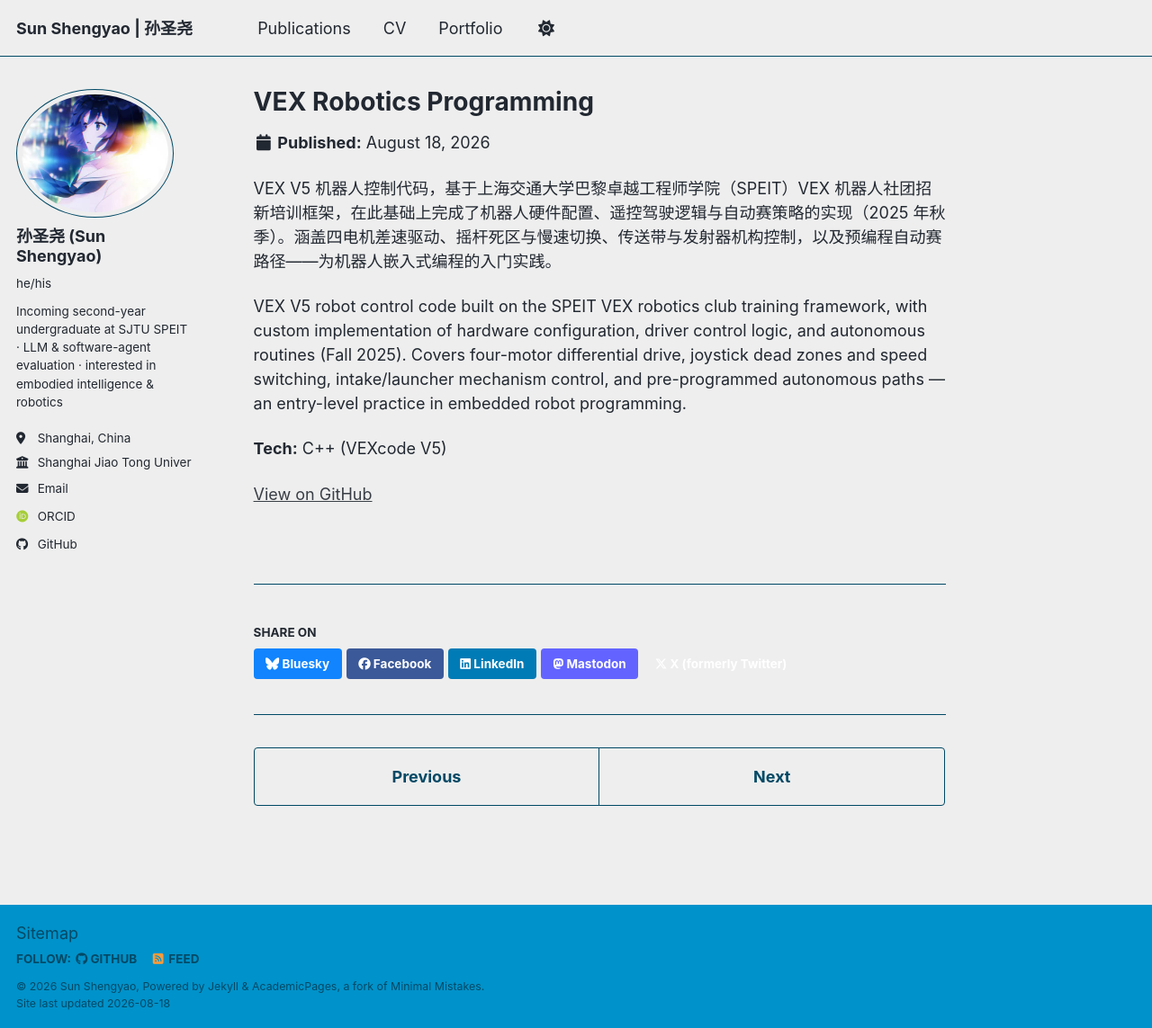
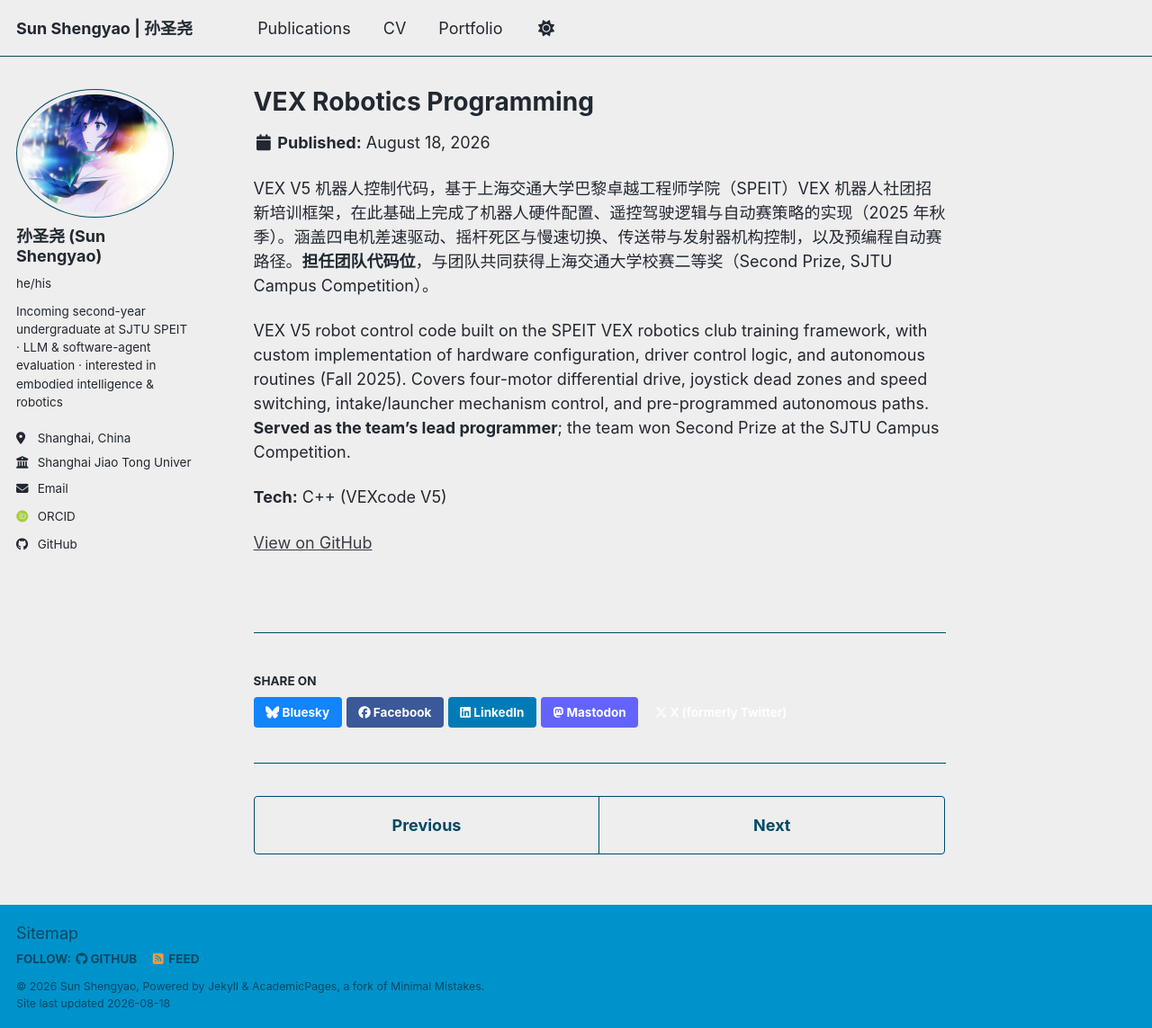
Before and after one commit to shushuyang231/shushuyang231.github.io, a Jekyll site: the page built from _portfolio/vex-robotics.md, in a window 1280 px wide and 1143 px high. Shown: the whole window at 90% size. Built offline with Jekyll 4.4.1, drawn with Linux system fonts in a browser that asks for light colours; some web fonts are replaced; a script bundle is joined from its source files by our own code; library files that are not in the unit come from our copies.

Commit message:
Add VEX competition achievement: lead programmer, 2nd Prize at SJTU campus competition

```diff
--- a/_portfolio/vex-robotics.md
+++ b/_portfolio/vex-robotics.md
@@ -1,13 +1,13 @@
 ---
 title: "VEX Robotics Programming"
-excerpt: "VEX V5 robot control code — drivetrain, driver control, and autonomous routines built on the SPEIT VEX club training framework"
+excerpt: "VEX V5 robot control code — served as the lead programmer, won 2nd Prize at the SJTU campus competition"
 collection: portfolio
 order: 4
 ---
 
-VEX V5 机器人控制代码，基于上海交通大学巴黎卓越工程师学院（SPEIT）VEX 机器人社团招新培训框架，在此基础上完成了机器人硬件配置、遥控驾驶逻辑与自动赛策略的实现（2025 年秋季）。涵盖四电机差速驱动、摇杆死区与慢速切换、传送带与发射器机构控制，以及预编程自动赛路径——为机器人嵌入式编程的入门实践。
+VEX V5 机器人控制代码，基于上海交通大学巴黎卓越工程师学院（SPEIT）VEX 机器人社团招新培训框架，在此基础上完成了机器人硬件配置、遥控驾驶逻辑与自动赛策略的实现（2025 年秋季）。涵盖四电机差速驱动、摇杆死区与慢速切换、传送带与发射器机构控制，以及预编程自动赛路径。**担任团队代码位**，与团队共同获得上海交通大学校赛二等奖（Second Prize, SJTU Campus Competition）。
 
-VEX V5 robot control code built on the SPEIT VEX robotics club training framework, with custom implementation of hardware configuration, driver control logic, and autonomous routines (Fall 2025). Covers four-motor differential drive, joystick dead zones and speed switching, intake/launcher mechanism control, and pre-programmed autonomous paths — an entry-level practice in embedded robot programming.
+VEX V5 robot control code built on the SPEIT VEX robotics club training framework, with custom implementation of hardware configuration, driver control logic, and autonomous routines (Fall 2025). Covers four-motor differential drive, joystick dead zones and speed switching, intake/launcher mechanism control, and pre-programmed autonomous paths. **Served as the team's lead programmer**; the team won Second Prize at the SJTU Campus Competition.
 
 **Tech:** C++ (VEXcode V5)
 
```
